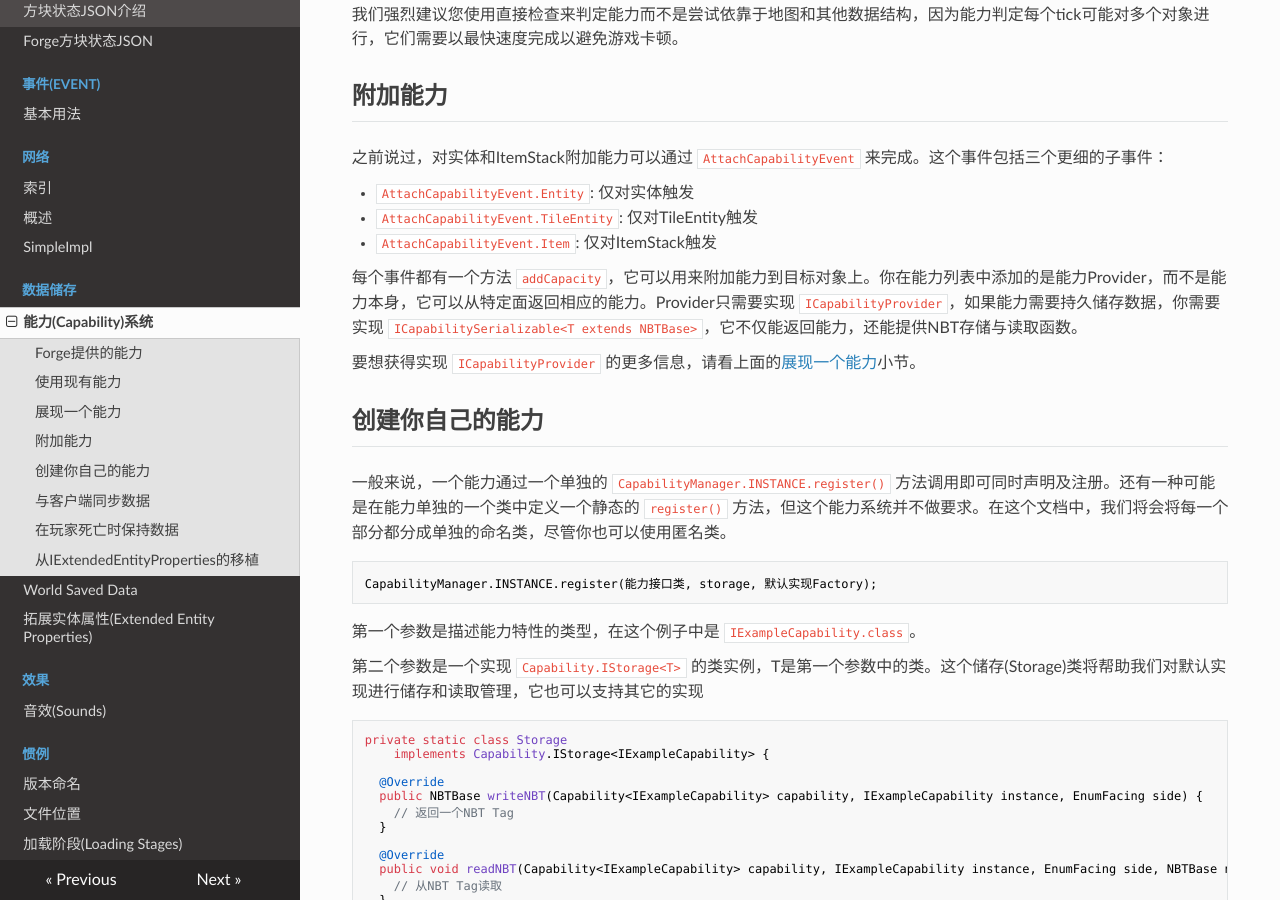
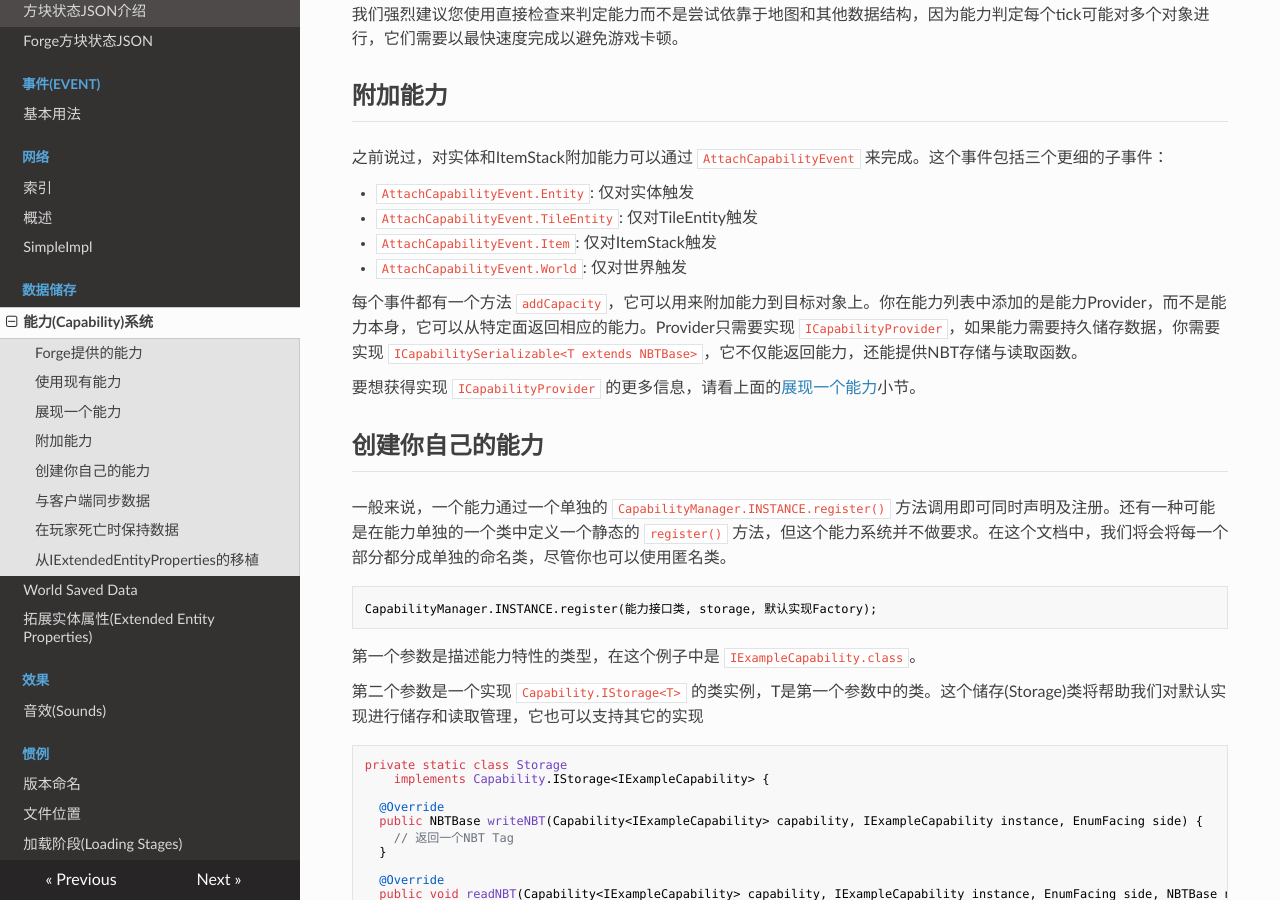
Before and after one commit to Krasjet/Forge-Documentation-CN, an MkDocs documentation site: the page built from docs/datastorage/capabilities.md, in a window 1280 px wide and 900 px high, scrolled down 1879 px. Built offline with MkDocs 1.6.1, drawn with Linux system fonts in a browser that asks for light colours; nearby versions of some CDN libraries; old or Windows-style settings are respelled for this version of MkDocs.

Commit message:
Added AttachCapabilityEvent.World

```diff
--- a/docs/datastorage/capabilities.md
+++ b/docs/datastorage/capabilities.md
@@ -75,6 +75,7 @@ public <T> T getCapability(Capability<T> capability, EnumFacing facing) {
 - `AttachCapabilityEvent.Entity`: 仅对实体触发
 - `AttachCapabilityEvent.TileEntity`: 仅对TileEntity触发
 - `AttachCapabilityEvent.Item`: 仅对ItemStack触发
+- `AttachCapabilityEvent.World`: 仅对世界触发
 
 每个事件都有一个方法 `addCapacity`，它可以用来附加能力到目标对象上。你在能力列表中添加的是能力Provider，而不是能力本身，它可以从特定面返回相应的能力。Provider只需要实现 `ICapabilityProvider`，如果能力需要持久储存数据，你需要实现 `ICapabilitySerializable<T extends NBTBase>`，它不仅能返回能力，还能提供NBT存储与读取函数。
 
```
